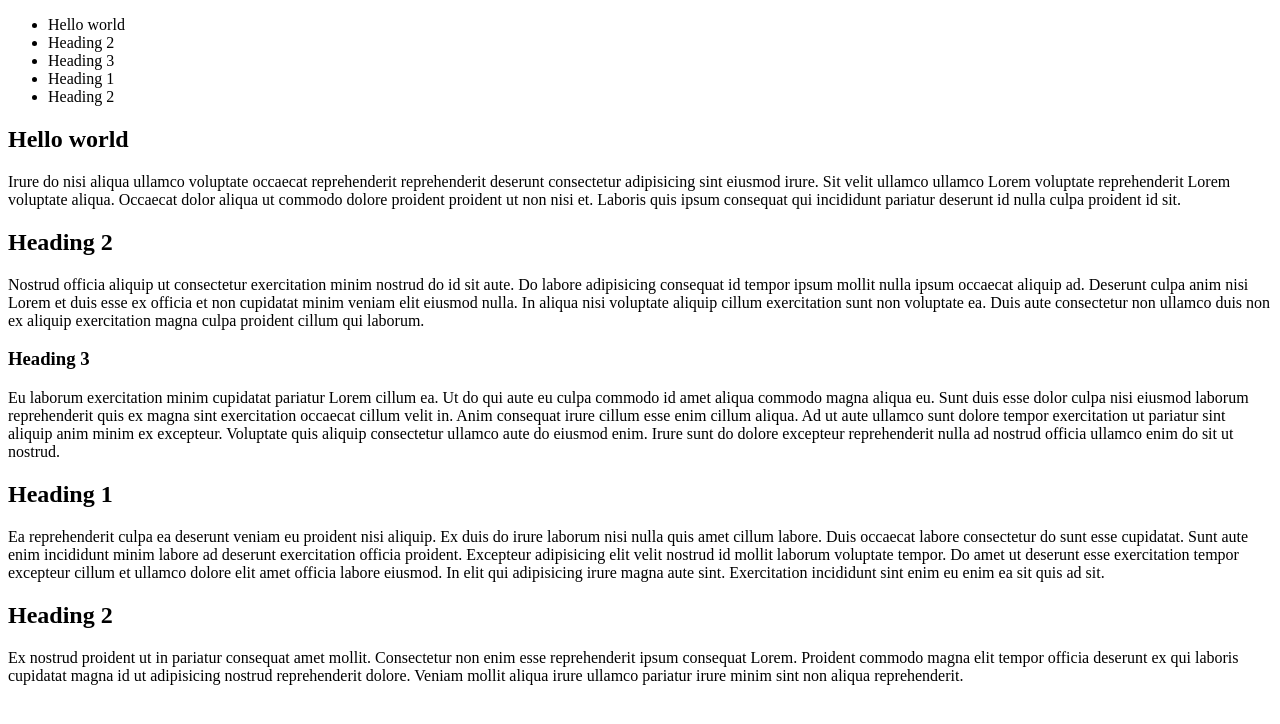
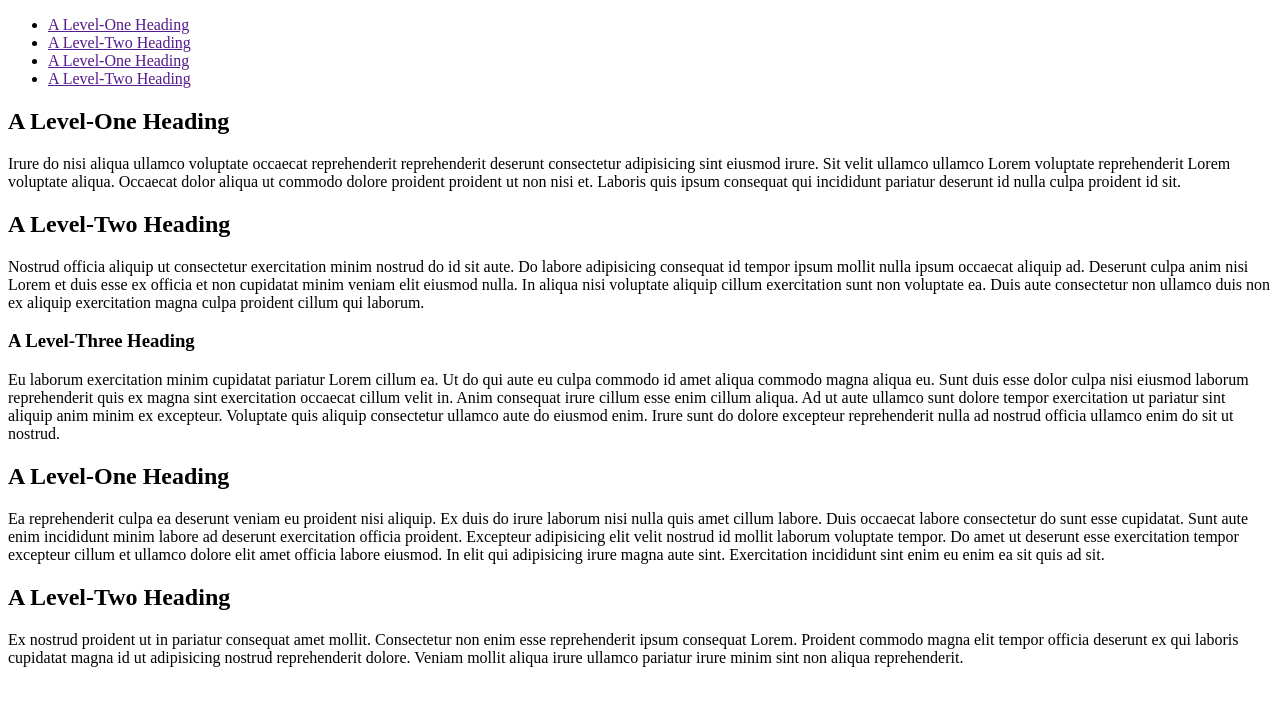
Before and after one commit to granttchart/ng-toc, a website: page index.html in a window 1280 px wide. Drawn offline with nearby package versions, Linux system fonts and the light colour scheme; files that its build step writes are made by us from their sources.

Commit message:
splitting toc-list into separate template and directive, adding clickable links

```diff
--- a/index.html
+++ b/index.html
@@ -10,25 +10,22 @@
     <body>
 
       <main ng-app="ng-toc-demo" ng-cloak>
-        <aside>
-          <ul>
-            <li ng-repeat="item in ngToc">{{item.contents}}</li>
-          </ul>
+        <aside ng-toc-list>
         </aside>
-        <section ng-toc="h1, h2, h3">
-          <h1>Hello world</h1>
+        <section ng-toc-target="h1, h2">
+          <h1>A Level-One Heading</h1>
           <p>Irure do nisi aliqua ullamco voluptate occaecat reprehenderit reprehenderit deserunt consectetur adipisicing sint eiusmod irure. Sit velit ullamco ullamco Lorem voluptate reprehenderit Lorem voluptate aliqua. Occaecat dolor aliqua ut commodo dolore proident proident ut non nisi et. Laboris quis ipsum consequat qui incididunt pariatur deserunt id nulla culpa proident id sit.</p>
 
-          <h2>Heading 2</h2>
+          <h2>A Level-Two Heading</h2>
           <p>Nostrud officia aliquip ut consectetur exercitation minim nostrud do id sit aute. Do labore adipisicing consequat id tempor ipsum mollit nulla ipsum occaecat aliquip ad. Deserunt culpa anim nisi Lorem et duis esse ex officia et non cupidatat minim veniam elit eiusmod nulla. In aliqua nisi voluptate aliquip cillum exercitation sunt non voluptate ea. Duis aute consectetur non ullamco duis non ex aliquip exercitation magna culpa proident cillum qui laborum.</p>
 
-          <h3>Heading 3</h3>
+          <h3>A Level-Three Heading</h3>
           <p>Eu laborum exercitation minim cupidatat pariatur Lorem cillum ea. Ut do qui aute eu culpa commodo id amet aliqua commodo magna aliqua eu. Sunt duis esse dolor culpa nisi eiusmod laborum reprehenderit quis ex magna sint exercitation occaecat cillum velit in. Anim consequat irure cillum esse enim cillum aliqua. Ad ut aute ullamco sunt dolore tempor exercitation ut pariatur sint aliquip anim minim ex excepteur. Voluptate quis aliquip consectetur ullamco aute do eiusmod enim. Irure sunt do dolore excepteur reprehenderit nulla ad nostrud officia ullamco enim do sit ut nostrud.</p>
 
-          <h1>Heading 1</h1>
+          <h1>A Level-One Heading</h1>
           <p>Ea reprehenderit culpa ea deserunt veniam eu proident nisi aliquip. Ex duis do irure laborum nisi nulla quis amet cillum labore. Duis occaecat labore consectetur do sunt esse cupidatat. Sunt aute enim incididunt minim labore ad deserunt exercitation officia proident. Excepteur adipisicing elit velit nostrud id mollit laborum voluptate tempor. Do amet ut deserunt esse exercitation tempor excepteur cillum et ullamco dolore elit amet officia labore eiusmod. In elit qui adipisicing irure magna aute sint. Exercitation incididunt sint enim eu enim ea sit quis ad sit.</p>
 
-          <h2>Heading 2</h2>
+          <h2>A Level-Two Heading</h2>
           <p>Ex nostrud proident ut in pariatur consequat amet mollit. Consectetur non enim esse reprehenderit ipsum consequat Lorem. Proident commodo magna elit tempor officia deserunt ex qui laboris cupidatat magna id ut adipisicing nostrud reprehenderit dolore. Veniam mollit aliqua irure ullamco pariatur irure minim sint non aliqua reprehenderit.</p>
         </section>
       </main>
--- a/js/app.js
+++ b/js/app.js
@@ -2,22 +2,61 @@ angular.module('ng-toc-demo', [], function() {
 
 })
 
-.directive('ngToc', function() {
+.directive('ngTocTarget', function() {
   return {
     link: function(scope, elem, attrs) {
+      attrs.ngTocTarget = attrs.ngTocTarget || 'h1, h2, h3';
       scope.ngToc = [];
-      var targetElements = attrs.ngToc.toLowerCase().replace(/ /g,'').split(',');
-      angular.forEach(elem.children(), function(obj, index) {
+      var runningList = [];
+      var targetElements = attrs.ngTocTarget.toLowerCase().replace(/ /g,'').split(',');
+      var index = 0;
+
+      angular.forEach(elem.children(), function(obj) {
         var el = angular.element(obj)[0];
         var elType = el.nodeName.toLowerCase();
 
+        //if the element's children match the target elements
         if (targetElements.indexOf(elType) > -1) {
           var add = {};
           add.el = elType;
           add.contents = el.innerText;
+
+          var elementId = el.innerText.replace(/ /g,'_');
+
+          var isMatchIndex = runningList.indexOf(add.contents);
+          var countIndex = isMatchIndex+1;
+          runningList.push(el.innerText);
+          runningList.push(0);
+
+          if (isMatchIndex > -1) {
+            runningList[countIndex] = runningList[countIndex] +1;
+          }
+
+          if (runningList[countIndex] > 0) {
+            angular.element(el).attr('id', elementId + '_' + runningList[countIndex]);
+            add.id = elementId + '_' + runningList[countIndex];
+          } else {
+            angular.element(el).attr('id', elementId);
+            add.id = elementId;
+          }
+
           scope.ngToc.push(add);
+          index++;
         }
       });
+
+    }
+  };
+})
+
+.directive('ngTocList', function() {
+  return {
+    templateUrl: 'views/ngtoclist.html',
+    link: function(scope, elem, attrs) {
+      scope.scrollTo = function(loc) {
+        var el = document.getElementById(loc.item.id);
+        window.scroll(0, el.offsetTop);
+      }
     }
   };
 });
--- /dev/null
+++ b/views/ngtoclist.html
@@ -0,0 +1,3 @@
+<ul>
+  <li ng-repeat="item in ngToc track by $index"><a href="" ng-click="scrollTo(this)">{{item.contents}}</a></li>
+</ul>
```
